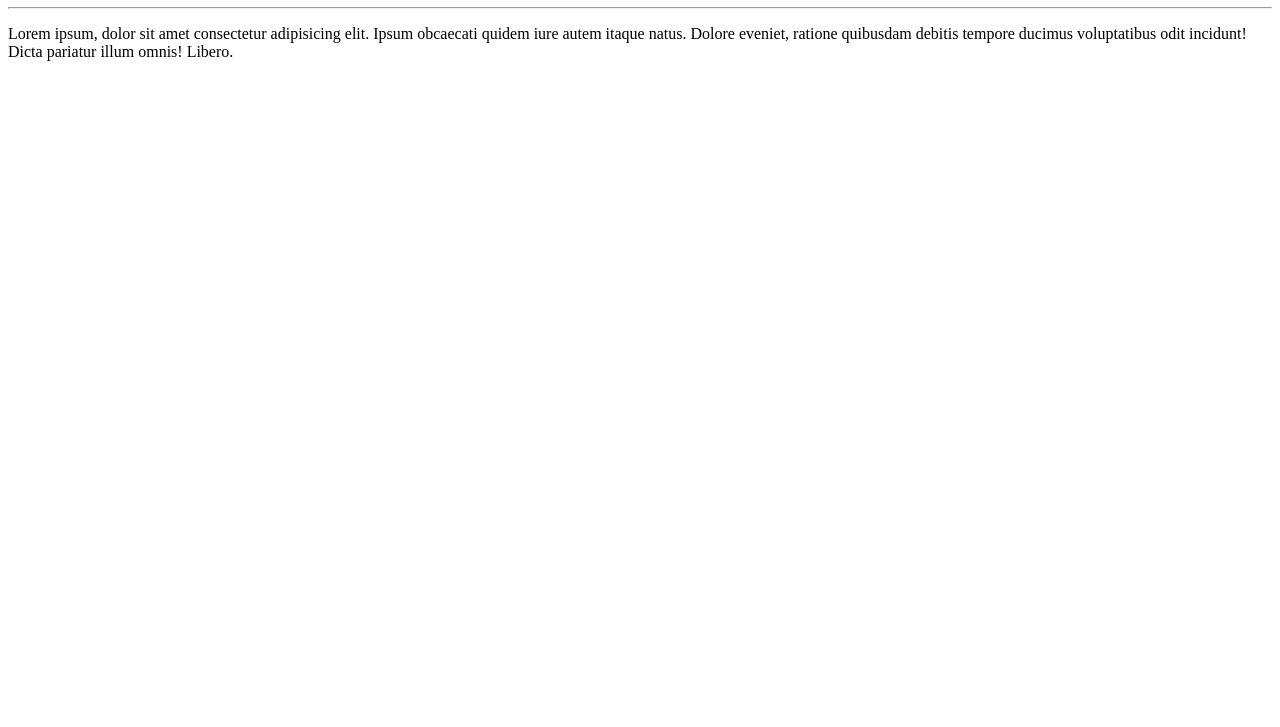
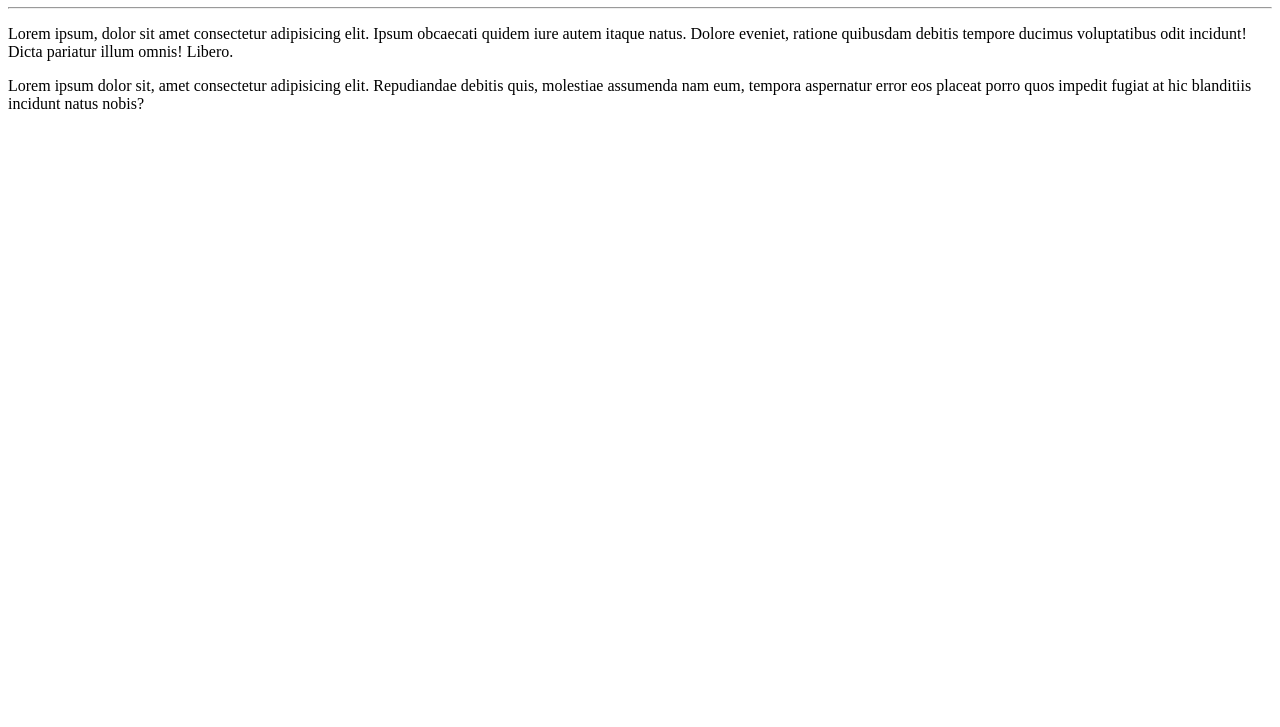
Before and after one commit to gomezx09/Ola-mundo, a plain HTML site: page site-exemplo/index.html in a window 1280 px wide. Shown: the part 73-800 px from the top of the page. Drawn offline with Linux system fonts and the light colour scheme.

Commit message:
adicionei um paragrafo

```diff
--- a/site-exemplo/index.html
+++ b/site-exemplo/index.html
@@ -9,5 +9,6 @@
     <h1>Olá, Mundo!</h1>
     <hr>
     <p>Lorem ipsum, dolor sit amet consectetur adipisicing elit. Ipsum obcaecati quidem iure autem itaque natus. Dolore eveniet, ratione quibusdam debitis tempore ducimus voluptatibus odit incidunt! Dicta pariatur illum omnis! Libero.</p>
+    <p>Lorem ipsum dolor sit, amet consectetur adipisicing elit. Repudiandae debitis quis, molestiae assumenda nam eum, tempora aspernatur error eos placeat porro quos impedit fugiat at hic blanditiis incidunt natus nobis?</p>
 </body>
 </html>
```
